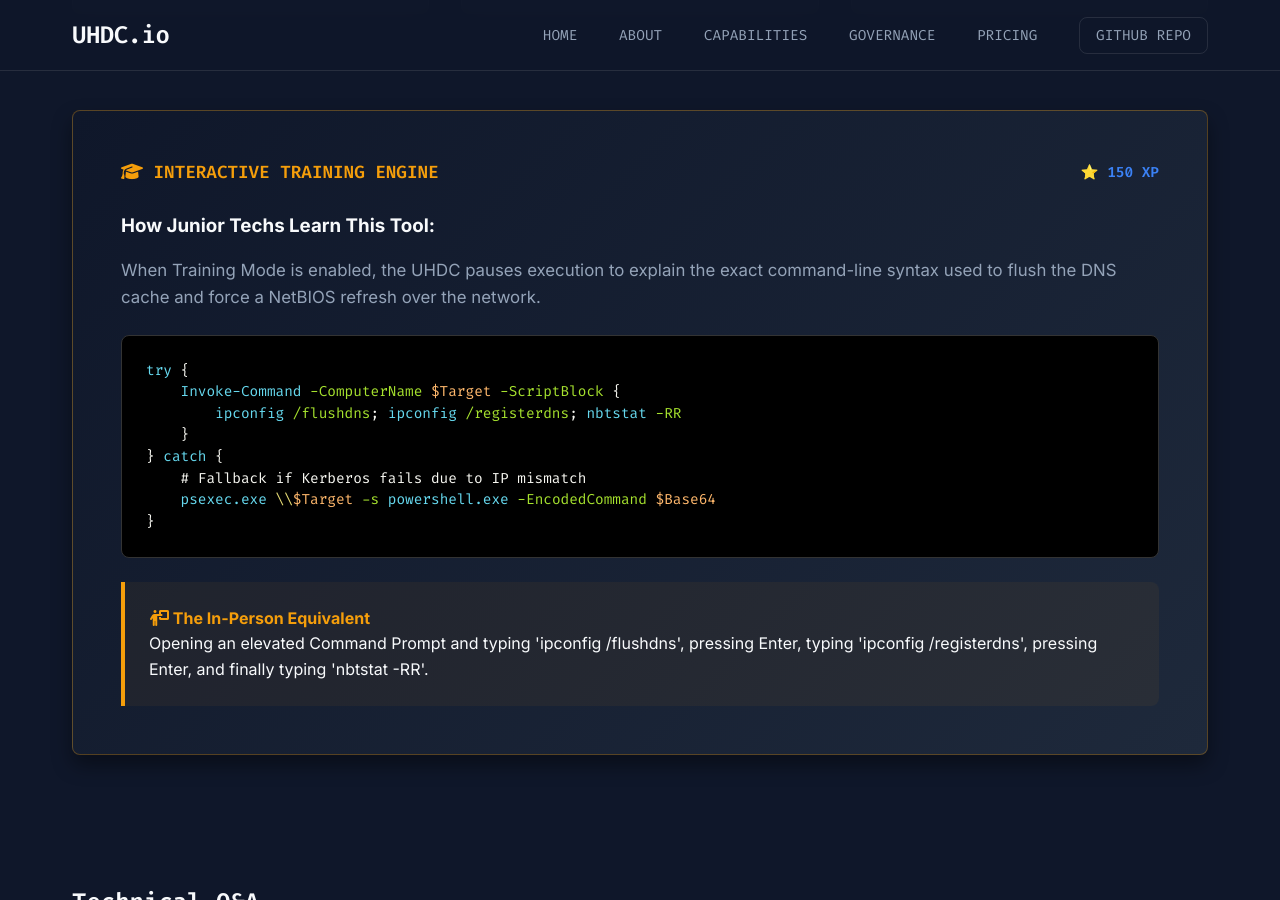
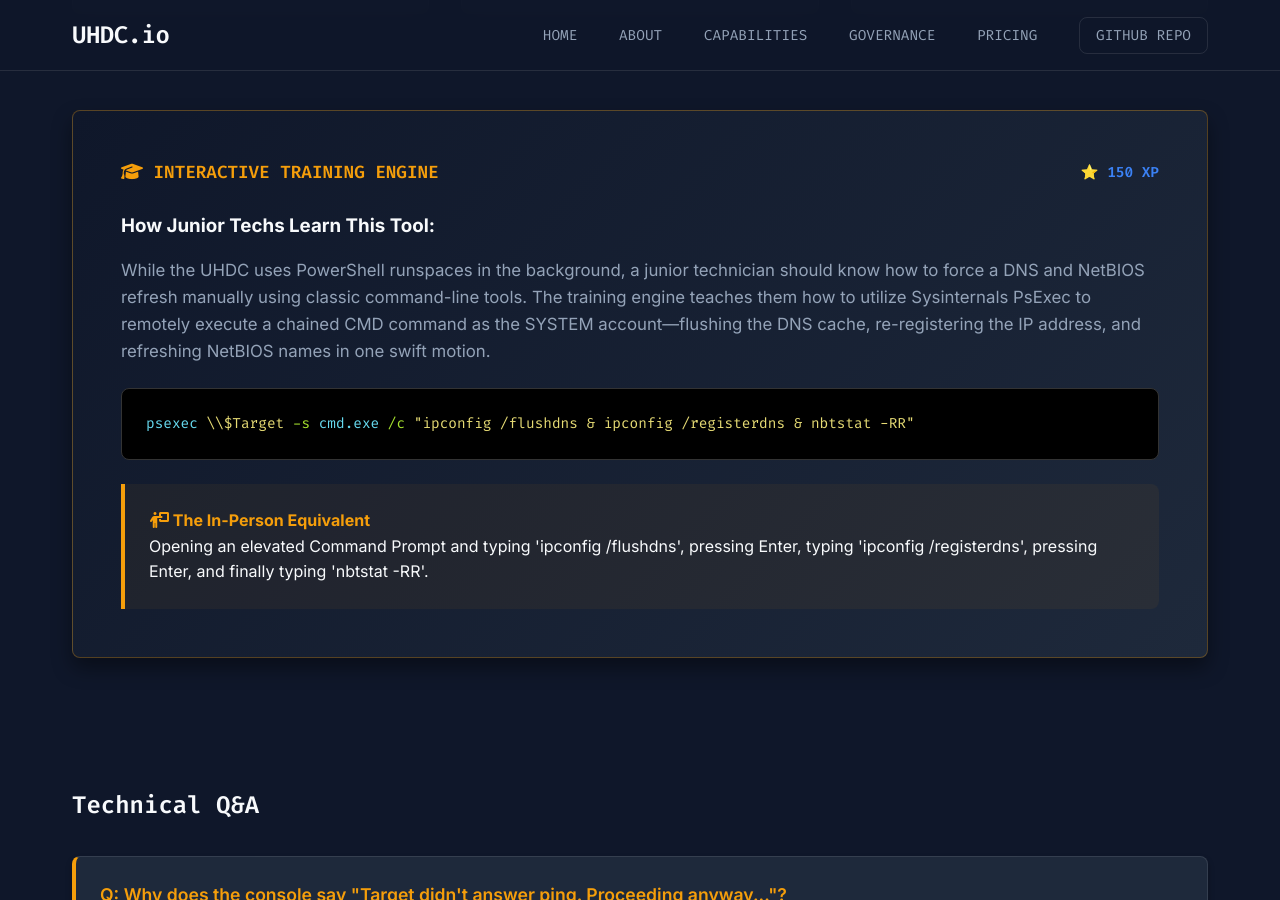
Before and after one commit to BobbyBurnsy/UHDC.io, a Jekyll site: the page built from dns-routing-remediation.html, in a window 1280 px wide and 900 px high, scrolled down 1124 px. Built offline with Jekyll 4.4.1, drawn with Linux system fonts in a browser that asks for light colours.

Commit message:
Update dns-routing-remediation.html

```diff
--- a/dns-routing-remediation.html
+++ b/dns-routing-remediation.html
@@ -79,18 +79,11 @@ title: "DNS Routing Remediation"
 
         <h3 style="color: var(--text-primary); margin-bottom: 1rem;">How Junior Techs Learn This Tool:</h3>
         <p style="color: var(--text-secondary); font-size: 1.05rem; line-height: 1.6; margin-bottom: 1.5rem;">
-            When Training Mode is enabled, the UHDC pauses execution to explain the exact command-line syntax used to flush the DNS cache and force a NetBIOS refresh over the network.
+            While the UHDC uses PowerShell runspaces in the background, a junior technician should know how to force a DNS and NetBIOS refresh manually using classic command-line tools. The training engine teaches them how to utilize Sysinternals PsExec to remotely execute a chained CMD command as the SYSTEM account—flushing the DNS cache, re-registering the IP address, and refreshing NetBIOS names in one swift motion.
         </p>
 
         <div class="mock-code">
-            <span class="cmd">try</span> {<br>
-            &nbsp;&nbsp;&nbsp;&nbsp;<span class="cmd">Invoke-Command</span> <span class="param">-ComputerName</span> <span class="var">$Target</span> <span class="param">-ScriptBlock</span> {<br>
-            &nbsp;&nbsp;&nbsp;&nbsp;&nbsp;&nbsp;&nbsp;&nbsp;<span class="cmd">ipconfig</span> <span class="param">/flushdns</span>; <span class="cmd">ipconfig</span> <span class="param">/registerdns</span>; <span class="cmd">nbtstat</span> <span class="param">-RR</span><br>
-            &nbsp;&nbsp;&nbsp;&nbsp;}<br>
-            } <span class="cmd">catch</span> {<br>
-            &nbsp;&nbsp;&nbsp;&nbsp;<span class="text-muted"># Fallback if Kerberos fails due to IP mismatch</span><br>
-            &nbsp;&nbsp;&nbsp;&nbsp;<span class="cmd">psexec.exe</span> <span class="str">\\</span><span class="var">$Target</span> <span class="param">-s</span> <span class="cmd">powershell.exe</span> <span class="param">-EncodedCommand</span> <span class="var">$Base64</span><br>
-            }
+            <span class="cmd">psexec</span> <span class="str">\\$Target</span> <span class="param">-s</span> <span class="cmd">cmd.exe</span> <span class="param">/c</span> <span class="str">"ipconfig /flushdns & ipconfig /registerdns & nbtstat -RR"</span>
         </div>
 
         <div class="mock-inperson" style="border-left-color: var(--accent-warning); background: rgba(245, 158, 11, 0.05);">
```
